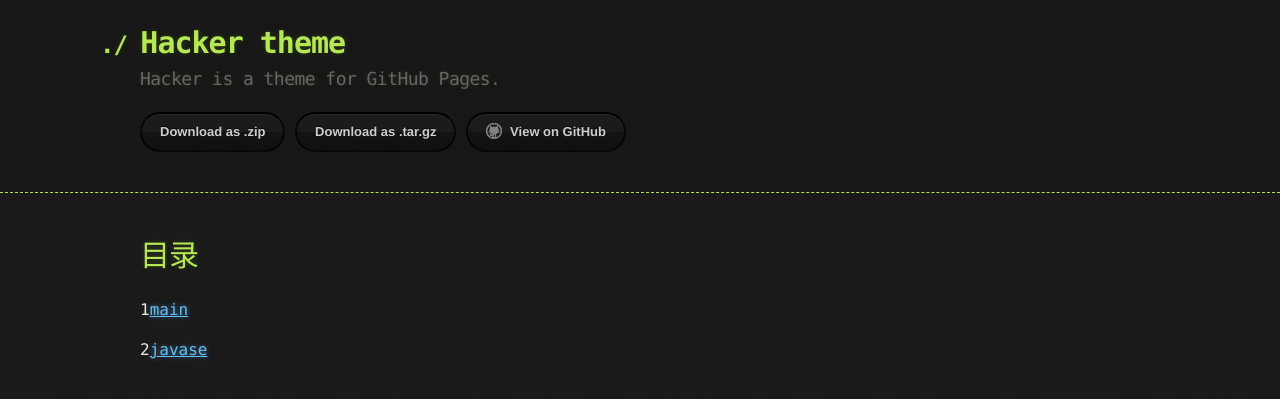
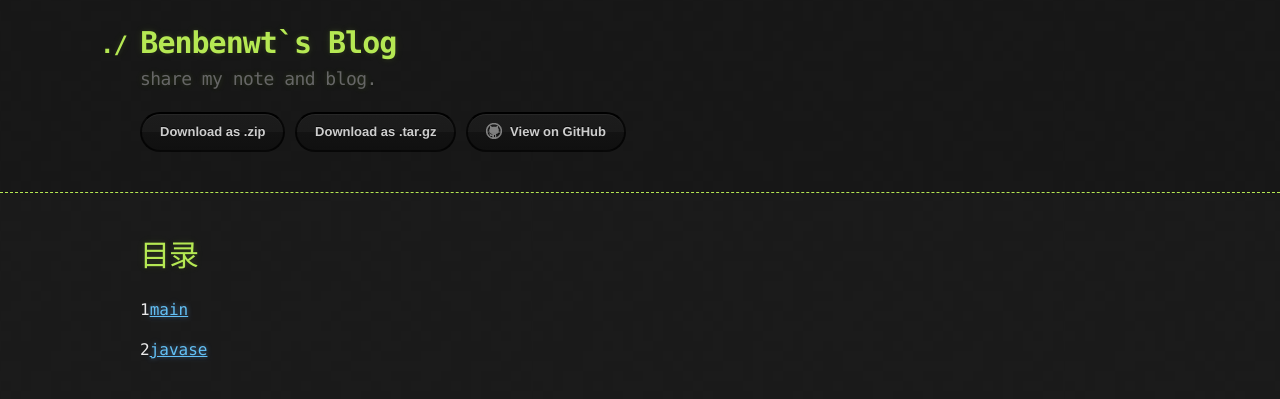
Before and after one commit to benbenwt/benbenwt.github.io, a Jekyll site: the page built from index.md, in a window 1280 px wide. Shown: the top 399 px of the page. Built offline with Jekyll 4.4.1, drawn with Linux system fonts in a browser that asks for light colours; our own code applies the rules of GitHub Pages for plain Markdown files.

Commit message:
Update _config.yml

```diff
--- a/_config.yml
+++ b/_config.yml
@@ -1,5 +1,5 @@
-title: Hacker theme
-description: Hacker is a theme for GitHub Pages.
+title: Benbenwt`s Blog
+description: share my note and blog.
 show_downloads: true
 google_analytics:
 theme: jekyll-theme-hacker
```
